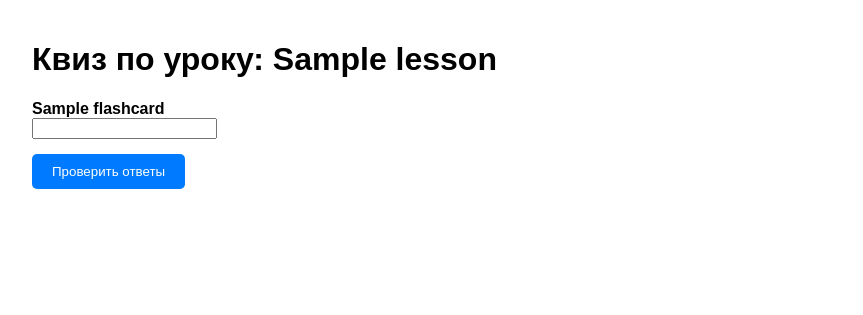
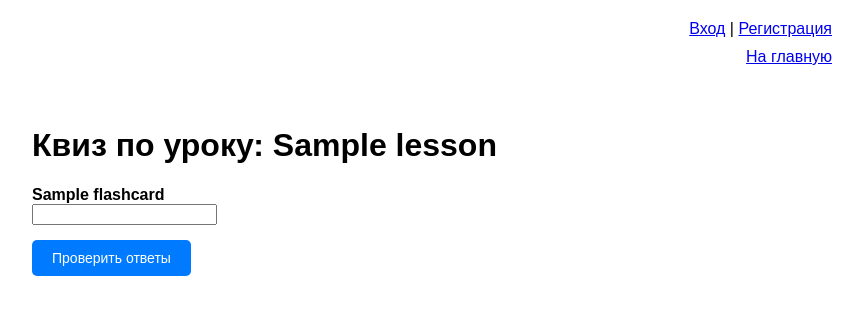
Before and after one commit to streptomycess/BioLMS, a Django app: page /lesson/1/quiz/ in a window 1280 px wide. Shown: the top 315 px of the page, without its empty margins (208-1071 px from the left). Run offline with Django 5.2, Linux system fonts and the light colour scheme; tables that the repository leaves empty hold one stand-in row (values such as "Sample post").

Commit message:
Use base.html style

```diff
--- /dev/null
+++ b/biology/templates/biology/base.html
@@ -0,0 +1,36 @@
+<!DOCTYPE html>
+<html lang="ru">
+<head>
+    <meta charset="UTF-8">
+    <title>{% block title %}Тренажер по биологии{% endblock %}</title>
+    <style>
+        body { font-family: Arial, sans-serif; max-width: 800px; margin: 0 auto; padding: 20px; }
+        .nav-bar { float: right; margin-bottom: 20px; }
+        .btn { padding: 10px 20px; color: white; text-decoration: none; border-radius: 5px; display: inline-block; border: none; cursor: pointer; font-size: 14px; }
+        .btn-primary { background: #007bff; }
+        .btn-success { background: #28a745; }
+        .btn-secondary { background: #6c757d; }
+        .content { clear: both; padding-top: 20px; }
+    </style>
+</head>
+<body>
+    <div class="nav-bar">
+        {% if user.is_authenticated %}
+            <span>Привет, {{ user.username }}!</span>
+            <form method="post" action="{% url 'logout' %}" style="display:inline;">
+                {% csrf_token %}
+                <button type="submit" style="margin-left: 10px;">Выйти</button>
+            </form>
+        {% else %}
+            <a href="{% url 'login' %}">Вход</a> | <a href="{% url 'register' %}">Регистрация</a>
+        {% endif %}
+        <br>
+        <a href="{% url 'home' %}" style="float: right; margin-top: 10px;">На главную</a>
+    </div>
+
+    <div class="content">
+        {% block content %}
+        {% endblock %}
+    </div>
+</body>
+</html>
--- a/biology/templates/biology/quiz.html
+++ b/biology/templates/biology/quiz.html
@@ -1,26 +1,23 @@
-<!DOCTYPE html>
-<html>
-<head>
-    <title>Квиз: {{ lesson.title }}</title>
-    <style>body { font-family: Arial, sans-serif; max-width: 800px; margin: 0 auto; padding: 20px; } .question { margin-bottom: 15px; }</style>
-</head>
-<body>
+{% extends 'biology/base.html' %}
+
+{% block title %}Квиз: {{ lesson.title }}{% endblock %}
+
+{% block content %}
     <h1>Квиз по уроку: {{ lesson.title }}</h1>
 
     {% if score %}
         <h2 style="color: #28a745;">{{ score }}</h2>
-        <a href="{% url 'lesson_detail' lesson.id %}">Вернуться к уроку</a>
+        <a href="{% url 'lesson_detail' lesson.id %}" class="btn btn-primary">Вернуться к уроку</a>
     {% else %}
         <form method="POST">
             {% csrf_token %}
             {% for q in questions %}
-                <div class="question">
+                <div style="margin-bottom: 15px;">
                     <label><b>{{ q.question }}</b></label><br>
                     <input type="text" name="{{ q.id }}" required>
                 </div>
             {% endfor %}
-            <button type="submit" style="padding: 10px 20px; background: #007bff; color: white; border: none; border-radius: 5px; cursor: pointer;">Проверить ответы</button>
+            <button type="submit" class="btn btn-primary">Проверить ответы</button>
         </form>
     {% endif %}
-</body>
-</html>
+{% endblock %}
```
Also changed, not shown: biology/templates/biology/home.html (+6 -21 lines), biology/templates/biology/lesson_detail.html (+7 -11 lines), biology/templates/biology/register.html (+7 -11 lines), biology/templates/registration/login.html (+7 -11 lines).
